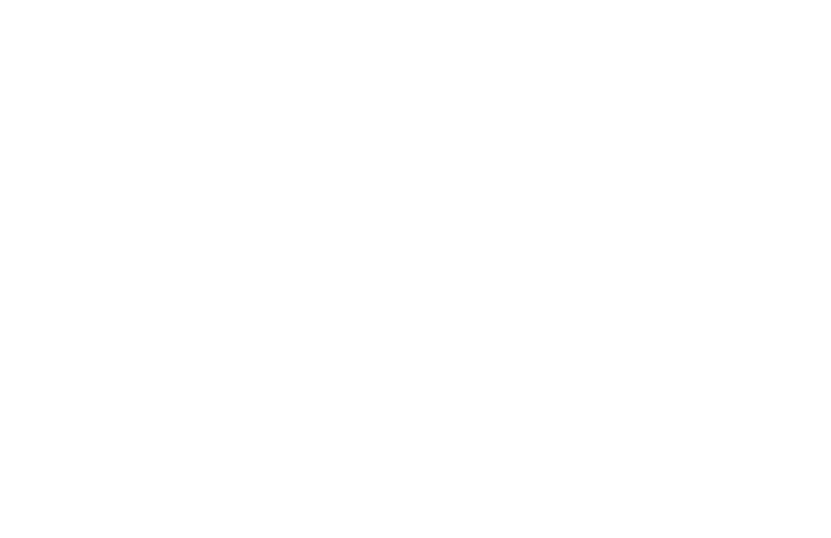
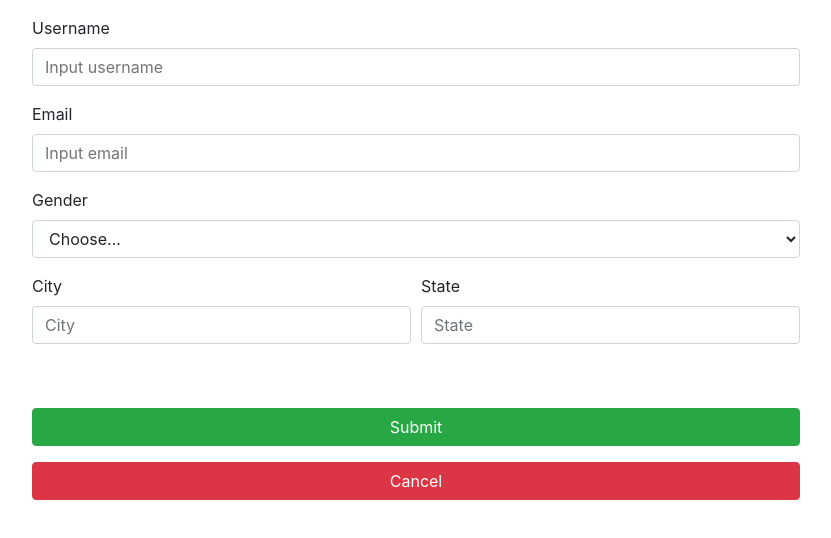
Before and after one commit to Jody-septiawan/b32-advance-reactjs-siang, a React (Create React App) app: page / in a window 1280 px wide. Shown: the top 538 px of the page, without its empty margins (224-1055 px from the left). Built offline with nearby package versions, Linux system fonts and the light colour scheme.

Commit message:
React Bootstrap

```diff
--- a/package.json
+++ b/package.json
@@ -6,9 +6,9 @@
     "@testing-library/jest-dom": "^5.14.1",
     "@testing-library/react": "^11.2.7",
     "@testing-library/user-event": "^12.8.3",
-    "bootstrap": "^4.6.0",
+    "bootstrap": "^4.6.1",
     "react": "^17.0.2",
-    "react-bootstrap": "^1.6.1",
+    "react-bootstrap": "^1.6.4",
     "react-dom": "^17.0.2",
     "react-scripts": "4.0.3"
   },
--- a/src/App.js
+++ b/src/App.js
@@ -1,11 +1,13 @@
-import './styles/styles.css'
+import './styles/styles.css';
 // import components here
+
+import FormComponent from './components/Form';
 
 function App() {
   return (
     // code inside div
     <div>
-
+      <FormComponent />
     </div>
   );
 }
--- a/src/components/Form.js
+++ b/src/components/Form.js
@@ -1,34 +1,34 @@
 // import React Bootstrap components here
+import { Form, Col, Button } from 'react-bootstrap';
 
 // import css modules
-import cssModules from "./Form.module.css";
+import cssModules from './Form.module.css';
 
 const styles = {
   form: {
-    margin: "16px 20% 0",
+    margin: '16px 20% 0',
   },
   formGroup: {
-    marginBottom: "16px",
+    marginBottom: '16px',
   },
   formLabel: {
-    marginBottom: "8px",
-    display: "inline-block",
+    marginBottom: '8px',
+    display: 'inline-block',
   },
   formInput: {
-    display: "block",
-    width: "100%",
-    padding: ".375rem .75rem",
-    fontSize: "1rem",
+    display: 'block',
+    width: '100%',
+    padding: '.375rem .75rem',
+    fontSize: '1rem',
     lineHeight: 1.5,
-    color: "#212529",
-    backgroundColor: "#fff",
-    border: "1px solid #ced4da",
-    borderRadius: ".25rem",
+    color: '#212529',
+    backgroundColor: '#fff',
+    border: '1px solid #ced4da',
+    borderRadius: '.25rem',
   },
 };
 
-
-function Form() {
+function FormComponent() {
   return (
     <div>
       <form style={styles.form}>
@@ -63,10 +63,23 @@ function Form() {
             <option>Female</option>
           </select>
         </div>
-        {/* code here */}
+        <Form.Row>
+          <Form.Group as={Col} md="6">
+            <Form.Label>City</Form.Label>
+            <Form.Control type="text" placeholder="City" />
+          </Form.Group>
+          <Form.Group as={Col} md="6">
+            <Form.Label>State</Form.Label>
+            <Form.Control type="text" placeholder="State" />
+          </Form.Group>
+        </Form.Row>
+        <Button variant="success" className="w-100 mt-5">
+          Submit
+        </Button>
+        <button className="btn btn-danger w-100 mt-3">Cancel</button>
       </form>
     </div>
-  )
+  );
 }
 
-export default Form
+export default FormComponent;
```
Also changed, not shown: src/index.js (+7 -5 lines), 1 other file (tests, documents, lock files or other folders).
